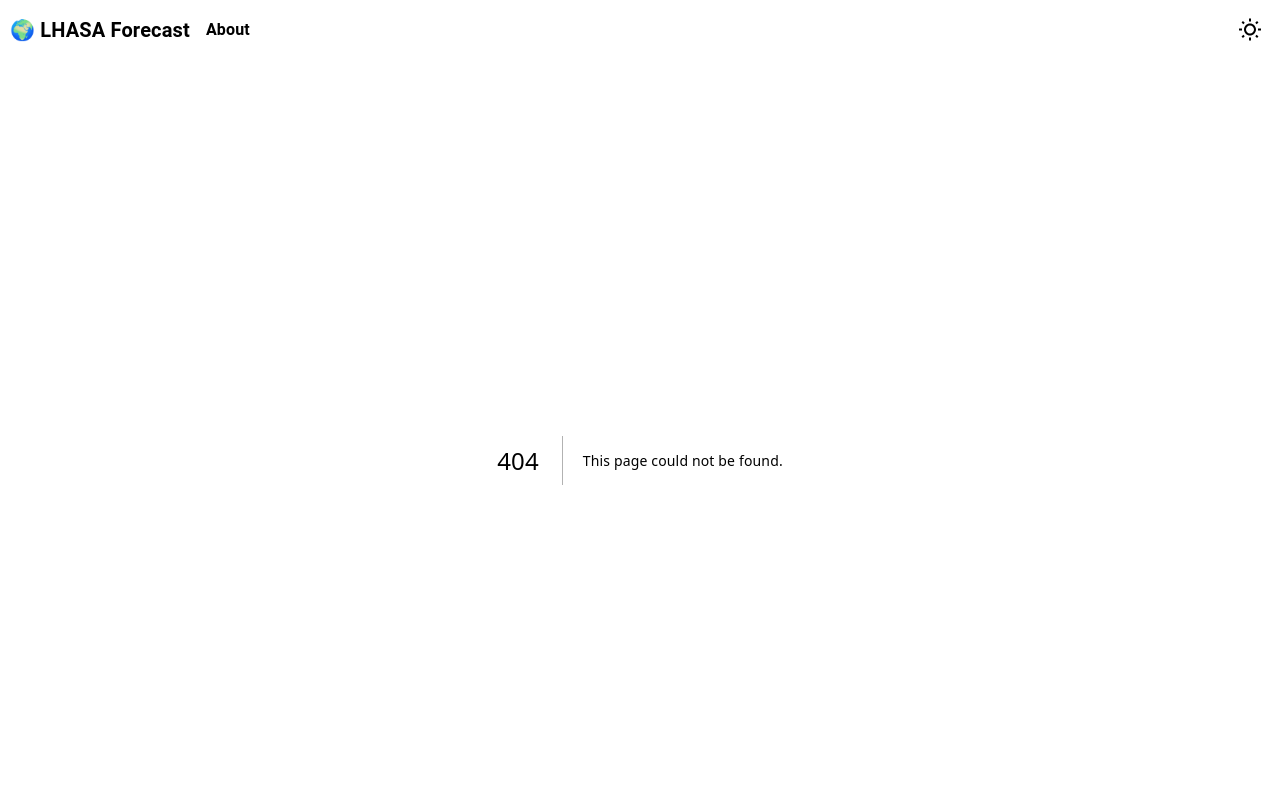
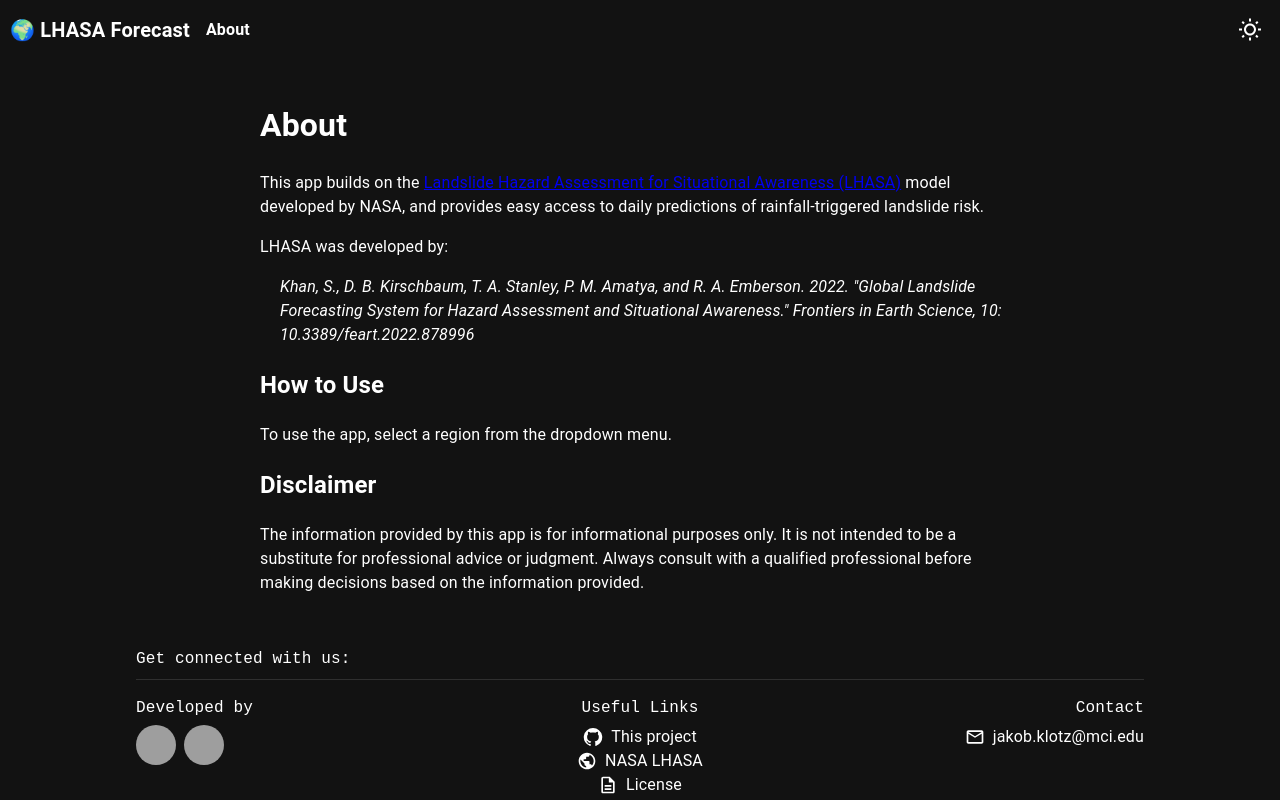
Before and after one commit to JakobKlotz/lhasa-app, a Next.js app in the folder frontend/: page /about in a window 1280 px wide. Before the commit this address had no page. Shown: the top 800 px of the page. Built offline with nearby package versions, Linux system fonts and the light colour scheme; grey boxes are pictures that could not be loaded.

Commit message:
docs: add About page

```diff
--- /dev/null
+++ b/frontend/app/about/page.tsx
@@ -0,0 +1,40 @@
+export default function About() {
+  return (
+    <div style={{ padding: "20px", maxWidth: "800px", margin: "0 auto" }}>
+      <h1>About</h1>
+      <p>
+        This app builds on the{" "}
+        <a
+          href="https://github.com/nasa/lhasa"
+          target="_blank"
+          rel="noopener noreferrer"
+        >
+          Landslide Hazard Assessment for Situational Awareness (LHASA)
+        </a>{" "}
+        model developed by NASA, and provides easy access to daily predictions
+        of rainfall-triggered landslide risk.
+      </p>
+
+      <p>LHASA was developed by:</p>
+
+      <p style={{ marginLeft: "20px" }}>
+        <cite>
+          Khan, S., D. B. Kirschbaum, T. A. Stanley, P. M. Amatya, and R. A.
+          Emberson. 2022. "Global Landslide Forecasting System for Hazard
+          Assessment and Situational Awareness." Frontiers in Earth Science,
+          10: 10.3389/feart.2022.878996
+        </cite>
+      </p>
+
+      <h2>How to Use</h2>
+      <p>To use the app, select a region from the dropdown menu.</p>
+      <h2>Disclaimer</h2>
+      <p>
+        The information provided by this app is for informational purposes
+        only. It is not intended to be a substitute for professional advice or
+        judgment. Always consult with a qualified professional before making
+        decisions based on the information provided.
+      </p>
+    </div>
+  );
+}
```
